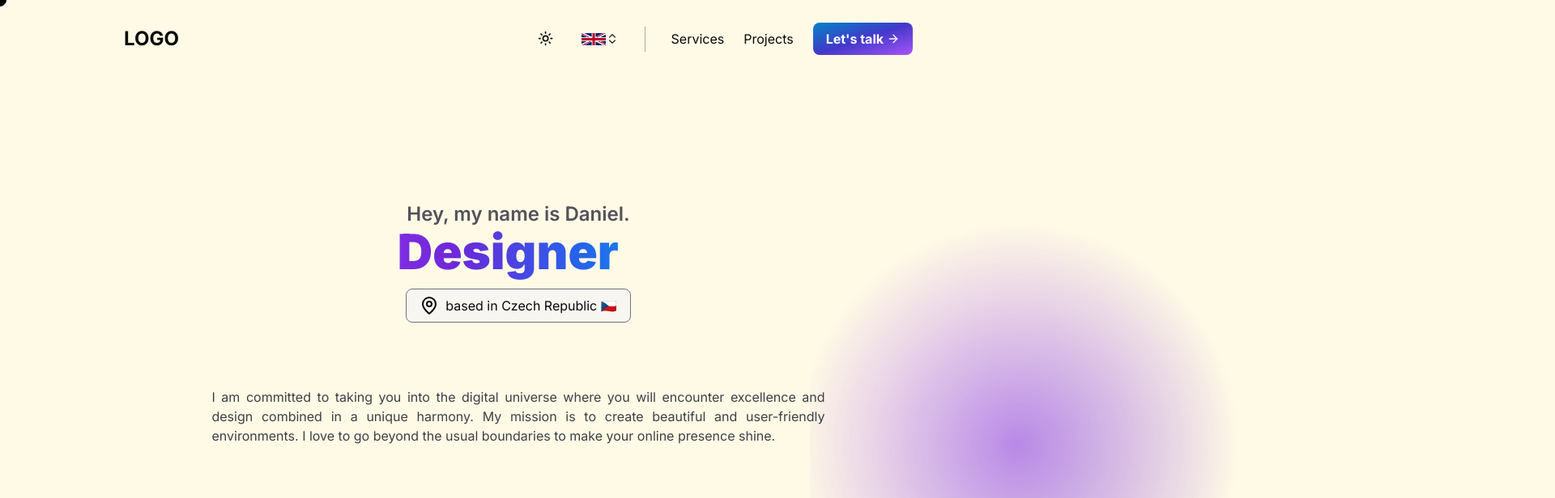
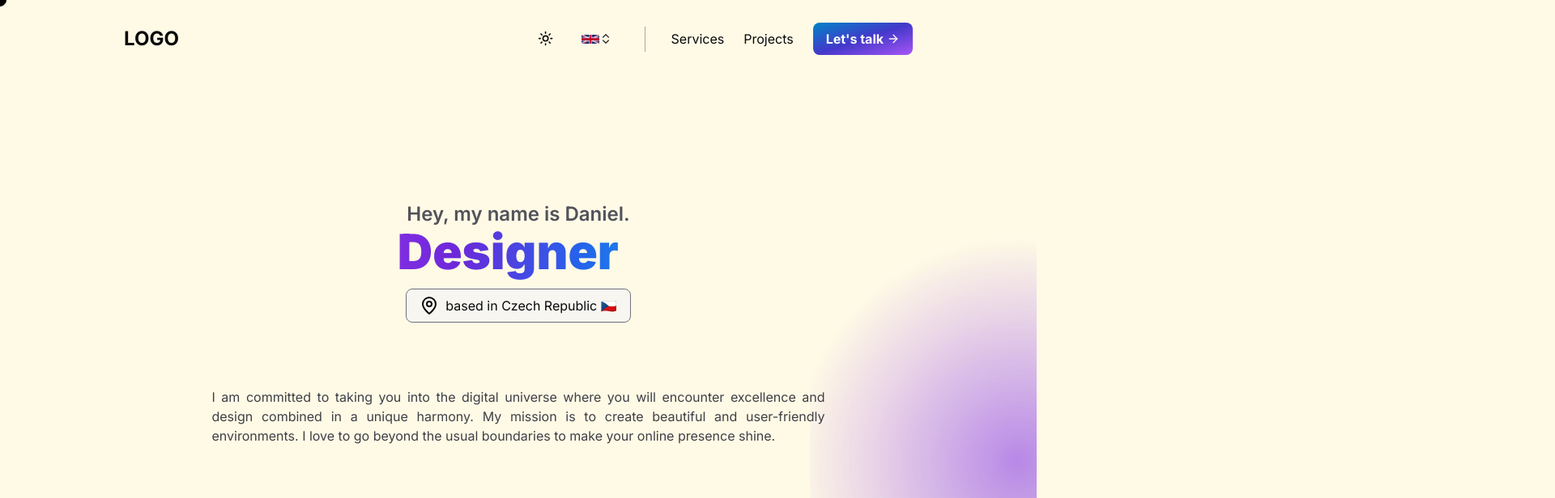
Before and after one commit to ton1czech/baudys, a Next.js app: page / in a window 1280 px wide. Shown: the top 616 px of the page at 81% size, 1920 px wide, since content can reach past the window. Built offline with nearby package versions, Linux system fonts and the light colour scheme; what react-chatbot-kit would draw is missing.

Commit message:
🐛BUG FIX: overflow x hidden

```diff
--- a/app/globals.css
+++ b/app/globals.css
@@ -82,9 +82,9 @@
   }
 }
 
-/* * {
-  color: #979797;
-} */
+* {
+  overflow-x: hidden;
+}
 
 @layer base {
   * {
```
